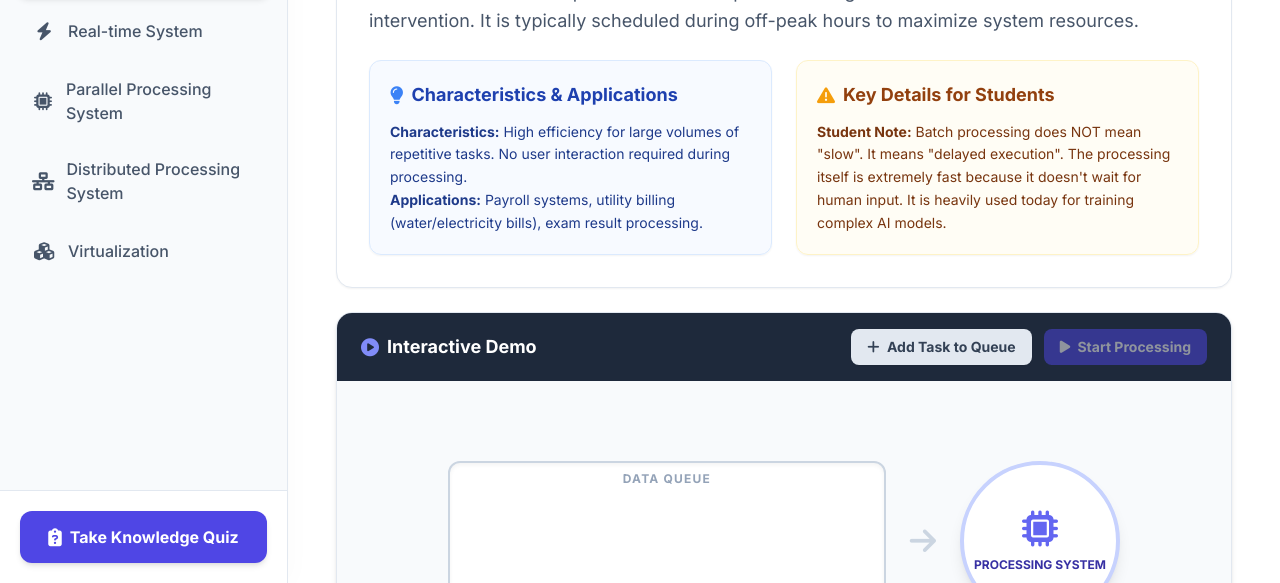
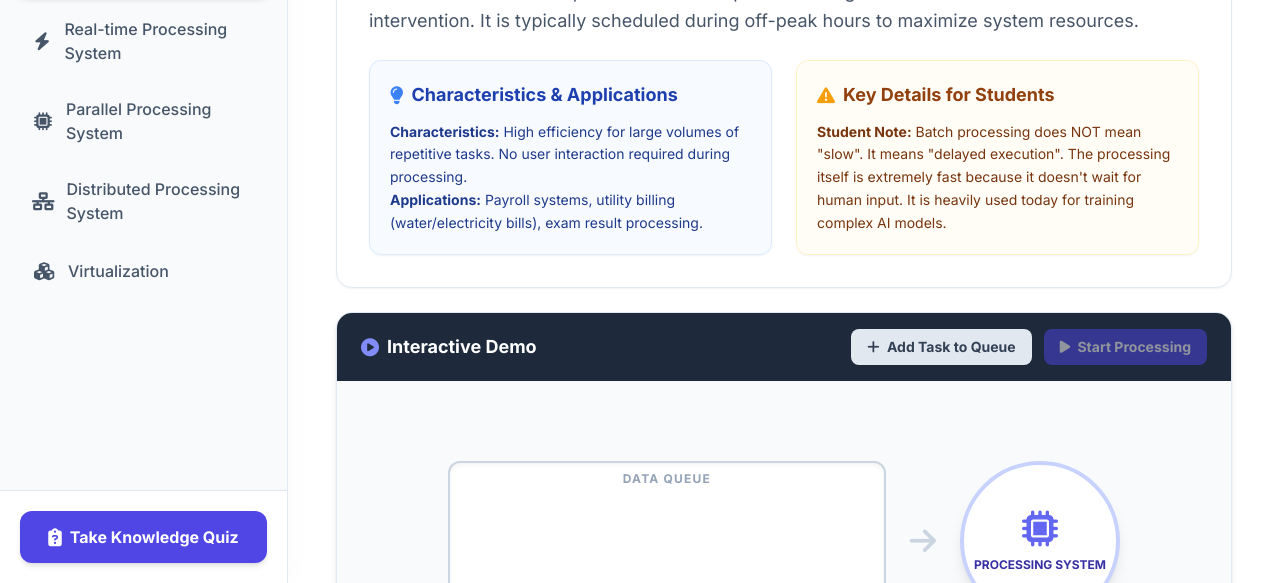
Before and after one commit to wslisam/Processing-Modes, a plain HTML site: page index.html in a window 1280 px wide. Shown: the part 217-800 px from the top of the page. Drawn offline with nearby package versions, Linux system fonts and the light colour scheme.

Commit message:
Update wordings

```diff
--- a/index.html
+++ b/index.html
@@ -261,10 +261,10 @@
                     {
                         id: 'realtime',
                         icon: 'fa-bolt',
-                        title: 'Real-time System',
+                        title: 'Real-time Processing System',
                         desc: 'Data is processed immediately upon input, providing instant output. It is critical for systems where delays (latency) are unacceptable and could cause failure.',
                         why: '<b>Characteristics:</b> Immediate response, continuous availability, handles inputs as they occur.<br><b>Applications:</b> ATM networks, airline ticket booking, online gaming, anti-lock braking systems (ABS).',
-                        misconception: '<b>Student Note:</b> "Real-time" means "guaranteed response within a strict time limit" (determinism). If an ATM takes 5 seconds, it is still an interactive system, but if a car\'s airbag takes 5 seconds, the real-time system has failed.',
+                        misconception: '<b>Student Note:</b> "Real-time" means "guaranteed response within a strict time limit" (determinism). If an ATM takes 5 seconds, it is still an interactive system, but if a car\'s airbag takes 5 seconds, the Real-time Processing System has failed.',
                         vizType: 'realtime'
                     },
                     {
@@ -298,25 +298,25 @@
                 quiz: [
                     {
                         q: "Which processing mode is best for generating monthly water bills for an entire city?",
-                        options: ["Real-time System", "Batch Processing System", "Parallel Processing System", "Distributed Processing System"],
+                        options: ["Real-time Processing System", "Batch Processing System", "Parallel Processing System", "Distributed Processing System"],
                         answer: 1,
                         explanation: "Batch processing is ideal here because bills do not need to be generated instantly. The meter data can be collected over the month and processed all at once efficiently without human intervention."
                     },
                     {
                         q: "Booking a seat for a concert online requires which type of system to prevent double-booking?",
-                        options: ["Batch Processing System", "Virtualization", "Real-time System", "Distributed Processing System"],
+                        options: ["Batch Processing System", "Virtualization", "Real-time Processing System", "Distributed Processing System"],
                         answer: 2,
-                        explanation: "Real-time systems process the transaction immediately. This ensures that once you select a seat, it is instantly locked so no one else can book it at the same time."
+                        explanation: "Real-time Processing Systems process the transaction immediately. This ensures that once you select a seat, it is instantly locked so no one else can book it at the same time."
                     },
                     {
                         q: "Running multiple isolated operating systems (like Linux and Windows) on a single physical school server is an example of:",
-                        options: ["Virtualization", "Parallel Processing System", "Batch Processing System", "Real-time System"],
+                        options: ["Virtualization", "Parallel Processing System", "Batch Processing System", "Real-time Processing System"],
                         answer: 0,
                         explanation: "Virtualization uses a hypervisor to split physical hardware resources, allowing multiple different operating systems to run independently on the same physical machine."
                     },
                     {
                         q: "A research lab connects 500 standard desktop computers across different universities via the internet to analyze astronomical data together. This is:",
-                        options: ["Parallel Processing System", "Real-time System", "Distributed Processing System", "Batch Processing System"],
+                        options: ["Parallel Processing System", "Real-time Processing System", "Distributed Processing System", "Batch Processing System"],
                         answer: 2,
                         explanation: "Because it uses multiple independent computers connected over a network to solve a massive problem, it is a Distributed Processing System."
                     }
```
